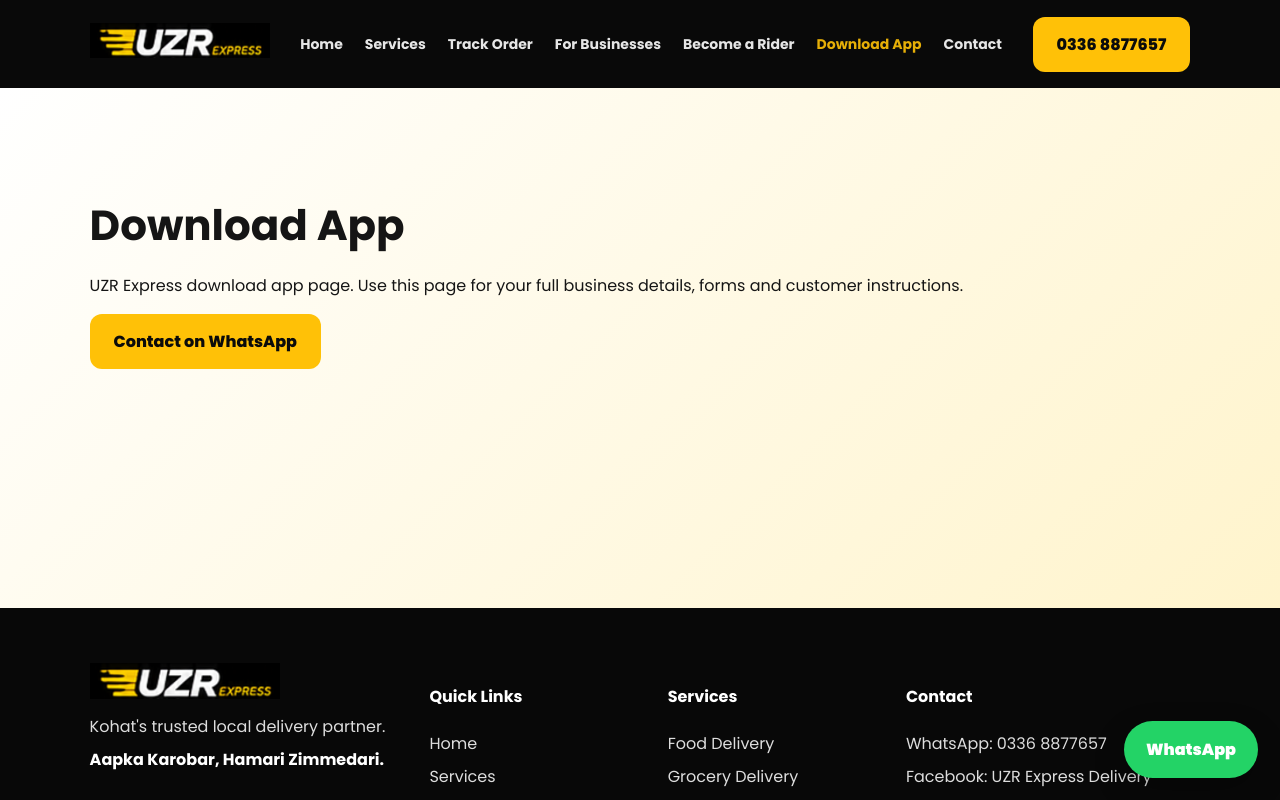
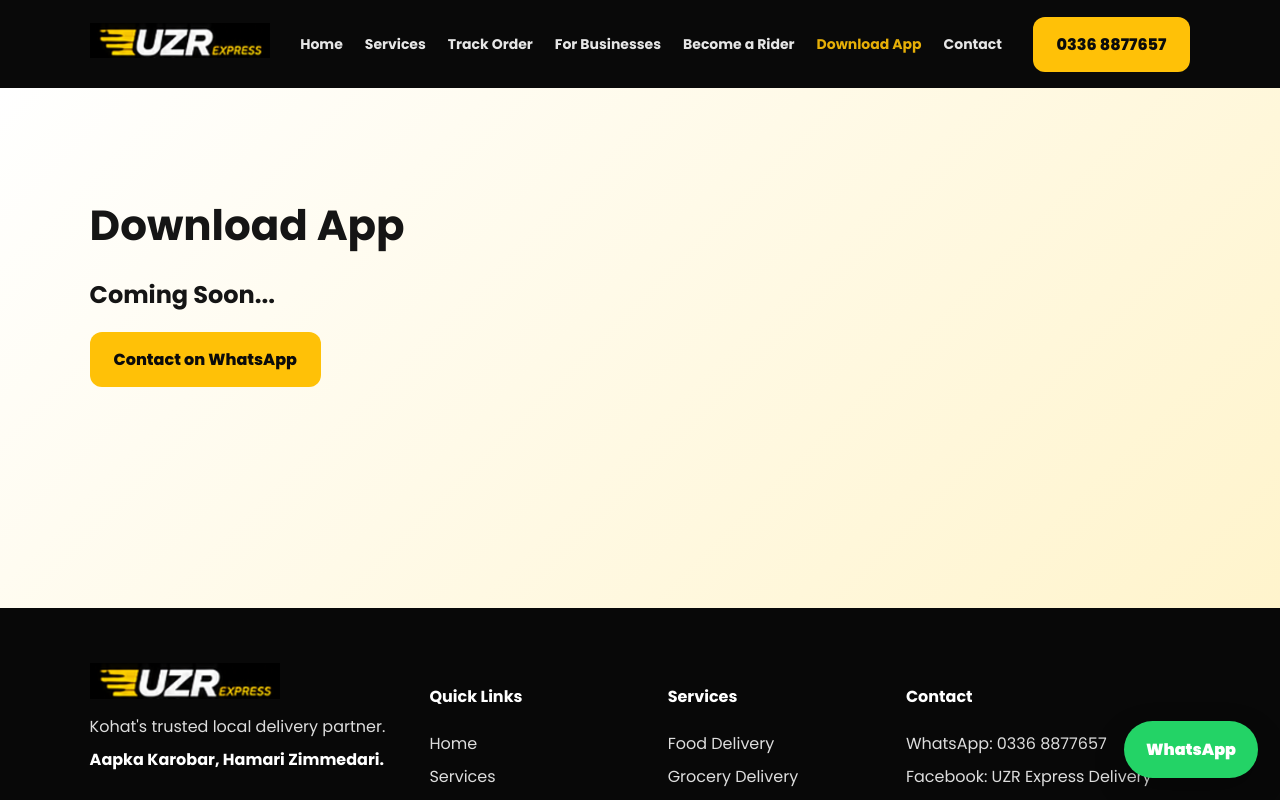
Before and after one commit to PirUbaid/uzr-express, an Angular app: page /download-app in a window 1280 px wide. Shown: the top 800 px of the page. Built offline with nearby package versions, Linux system fonts and the light colour scheme.

Commit message:
app coming soon

```diff
--- a/src/app/pages/download-app/download-app.component.ts
+++ b/src/app/pages/download-app/download-app.component.ts
@@ -1,5 +1,11 @@
 import { Component } from '@angular/core';
-@Component({standalone:true,template:`
-<section class="page"><h1>download app </h1><p>UZR Express download app page. Use this page for your full business details, forms and customer instructions.</p><a class="btn yellow" href="https://wa.me/923368877657" target="_blank">Contact on WhatsApp</a></section>
+@Component({
+    standalone: true, template: `
+<section class="page"><h1>download app </h1>
+<h2>
+Coming Soon...
+</h2>
+<a class="btn yellow" href="https://wa.me/923368877657" target="_blank">Contact on WhatsApp</a>
+</section>
 `})
-export class DownloadAppComponent {}
+export class DownloadAppComponent { }
```
